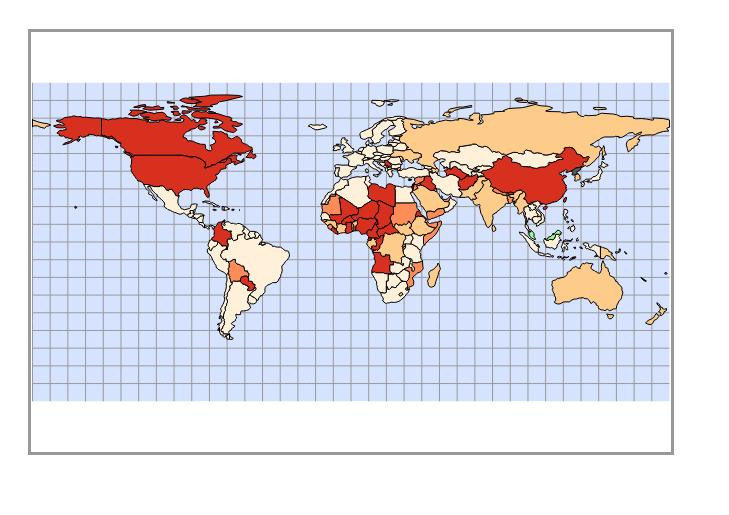
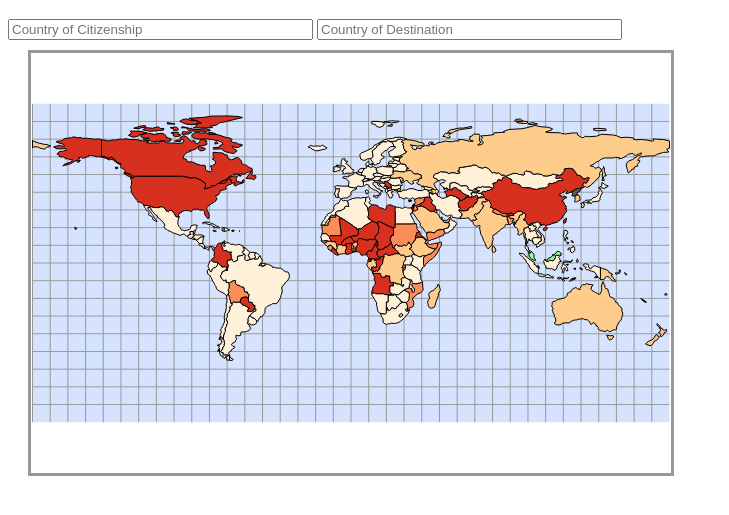
Before and after one commit to sounny/visas, a plain HTML site: page visa-viz/index.html in a window 1280 px wide. Shown: the part 61-576 px from the top of the page, without its empty margins (0-729 px from the left). Drawn offline with Linux system fonts and the light colour scheme.

Commit message:
12:26 input fields

```diff
--- a/visa-viz/index.html
+++ b/visa-viz/index.html
@@ -10,6 +10,8 @@
 
 	<body>
 		<h1 id="header">Title</h1>
+		<input type="text" id="originInput" placeholder="Country of Citizenship" size="35">
+		<input type="text" id="destinationInput" placeholder="Country of Destination" size="35">
 		<!--libraries-->
 		<script type="text/javascript" src="lib/d3.js"></script>
 		<script type="text/javascript" src="lib/d3-selection-multi.min.js"></script>
--- a/visa-viz/js/main.js
+++ b/visa-viz/js/main.js
@@ -24,16 +24,10 @@ window.onload = setWorldMap();
 function setWorldMap(){
 
     //////// HEADER //////////
-    document.getElementById("header").innerHTML = "Visa Visualizer";
+    header = document.getElementById("header");
+    header.innerHTML = "Visa Visualizer";
     //document.getElementById("header").width = window.innerWidth * 0.9;
     //document.getElementById("haeder").height = window.innerHeight * 0.9;
-
-    /*var header = d3.select("body")
-        .append("div")
-        .attr("class", "header")
-        .attr("width", window.innerWidth)
-        .attr("height", window.innerHeight)
-        .attr("content", "Visa Visualizer")*/
 
     //////// MAP, PROJECTION, PATH ////////
     //map frame - add new map svg
```
